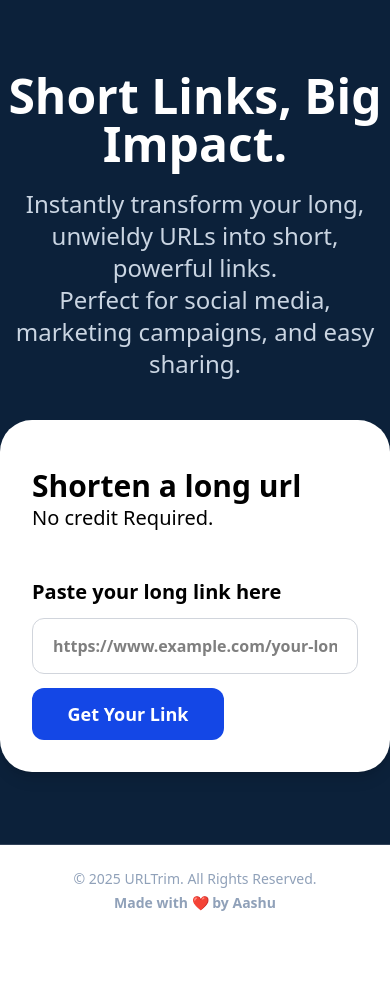
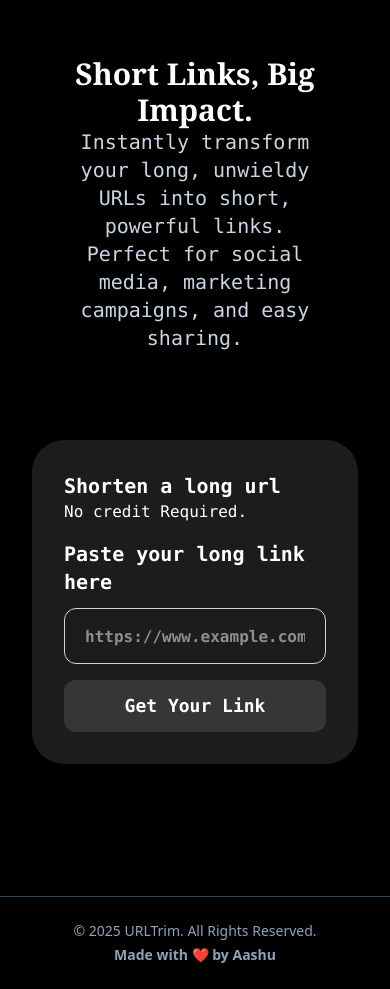
Before and after one commit to TheDevAashu/URLTrime, a React (Vite) app in the folder frontend/: page / in a window 390 px wide. Before the commit the page ends 937 px from the top, so only its background shows below. Built offline with nearby package versions, Linux system fonts and the light colour scheme.

Commit message:
Responsive ui and layout changes

```diff
--- a/frontend/src/App.css
+++ b/frontend/src/App.css
@@ -1,5 +1,8 @@
 @import "tailwindcss";
 @theme {
 
-  --color-bglanding:  #0c213a;
+  --color-bgBlack:  #000000;
+  --color-bgCardBlack:  #1C1C1C;
+  --color-darkGrey:  #363636;
+  --color-lightGrey:  #2C2C2C;
 }
--- a/frontend/src/App.jsx
+++ b/frontend/src/App.jsx
@@ -4,12 +4,11 @@ import { LandingPage } from "./components/LandingPage";
 
 function App() {
   return (
-    <>
-
+    <div className="bg-bgBlack">
      <LandingPage />
 
       <Footer />
-    </>
+    </div>
   );
 }
 
--- a/frontend/src/components/Card.jsx
+++ b/frontend/src/components/Card.jsx
@@ -1,4 +1,5 @@
 import React, { useState } from "react";
+import { BACKEND_URL } from "../utils/constants";
 
 export const Card = () => {
   const [formData, setData] = useState({});
@@ -13,13 +14,13 @@ export const Card = () => {
       return false;
     }
   };
-  const handleSubmit = async (e) => {
-    e.preventDefault();
-    console.log(formData);
+  const handleSubmit = async () => {
+    console.log("dffh");
+
     if (!checkValidUrl(formData.url)) return;
 
     try {
-      const res = await fetch("http://localhost:5000/shorten", {
+      const res = await fetch(`${BACKEND_URL}/shorten`, {
         method: "POST",
         headers: {
           "Content-Type": "application/json",
@@ -46,32 +47,36 @@ export const Card = () => {
     setMode(false);
   };
   return (
-    <div className="bg-white w-full max-w-4xl h-auto rounded-4xl p-8 shadow-lg">
-      <form className=" flex flex-col gap-3.5" onSubmit={handleSubmit}>
-        <div className="b mt-4">
-          <h1 className="text-3xl font-bold">Shorten a long url</h1>
-          <h1 className="text-xl">No credit Required.</h1>
+    <div className=" w-full h-auto  p-8 font-mono flex   justify-center">
+      <div className="bg-bgCardBlack text-white p-8 rounded-4xl w-full max-w-2xl grid grid-cols-1 gap-4  ">
+        <div className=" ">
+          <h1 className="sm:text-3xl text-xl font-bold">Shorten a long url</h1>
+          <h1 className="sm:text-xl ">No credit Required.</h1>
         </div>
-        <div className="mt-8">
+        <div className="">
           {mode ? (
             <>
-              <div className="bg-white rounded-xl  ">
-                <h1 className="text-xl font-bold text-gray-800 mb-4">
+              <div className=" rounded-xl  ">
+                <p className="sm:text-2xl text-md font-bold  mb-4">
                   Your shorter link is here
-                </h1>
+                </p>
 
-                <div className="flex items-center space-x-3">
+                <div className="grid sm:grid-cols-12 grid-cols-1 gap-2  space-x-3">
                   <input
                     // ref={inputRef}
                     type="text"
                     value={formData.url}
                     readOnly
-                    className="w-full px-5 py-4 border border-gray-300 rounded-xl font-semibold text-gray-700 bg-gray-50 focus:outline-none focus:ring-2 focus:ring-blue-500 hover:bg-gray-100 hover:border-gray-700"
+                    className="w-full px-5
+                    sm:col-span-10
+                    py-4 border
+                     border-gray-300 rounded-xl font-semibold   focus:outline-none focus:ring-3"
                   />
                   <button
                     onClick={copyToClipboard}
-                    className="bg-blue-700 text-white p-3 rounded-xl w-[12rem]
-          hover:bg-black hover:cursor-pointer"
+                    className="bg-darkGrey text-white p-3
+                       sm:col-span-2
+                    rounded-xl  hover:bg-lightGrey hover:cursor-pointer"
                   >
                     copy
                   </button>
@@ -84,7 +89,7 @@ export const Card = () => {
               <input
                 type="text "
                 className="border border-gray-300 w-full rounded-xl h-14 mt-3 px-5 font-semibold
-             hover:bg-gray-100 hover:border-gray-700 "
+              hover:border-gray-700 focus:outline-none  focus:ring-2 "
                 placeholder="https://www.example.com/your-long-url"
                 onChange={(e) => setData({ ...formData, url: e.target.value })}
                 value={formData.url}
@@ -92,27 +97,29 @@ export const Card = () => {
             </>
           )}
         </div>
-        <div className="">
+
         {mode ? (
-            <div className="flex gap-3.5">
+          <div className=" grid sm:grid-cols-12 grid-cols-1">
             <button
-                className="bg-blue-700 text-white p-3 rounded-xl w-[12rem]
-          hover:bg-black hover:cursor-pointer"
+              className="bg-darkGrey  sm:col-span-5 col-span-1 text-white  px-6 py-3 rounded-xl
+          hover:bg-lightGrey hover:cursor-pointer self-start"
               onClick={handleClear}
             >
               <span className="text-lg font-semibold">Shorten New Link</span>
             </button>
           </div>
         ) : (
+           <div className=" grid sm:grid-cols-12 grid-cols-1">
             <button
-              className="bg-blue-700 text-white p-3 rounded-xl w-[12rem]
-          hover:bg-black hover:cursor-pointer"
+              className="bg-darkGrey  sm:col-span-4  text-white px-6 py-3  rounded-xl
+          hover:bg-lightGrey hover:cursor-pointer  self-start"
+              onClick={() => handleSubmit()}
             >
               <span className="text-lg font-semibold">Get Your Link</span>
             </button>
+          </div>
         )}
       </div>
-      </form>
     </div>
   );
 };
--- a/frontend/src/components/Footer.jsx
+++ b/frontend/src/components/Footer.jsx
@@ -4,7 +4,7 @@ const Footer = () => {
   const currentYear = new Date().getFullYear();
 
   return (
-    <footer className="w-full border-t border-slate-700 py-6">
+    <footer className="w-full border-t border-slate-700 py-6 mt-25">
       <div className="text-center text-slate-400 text-sm">
         <p>&copy; {currentYear} URLTrim. All Rights Reserved.</p>
         <p className="mt-1 font-bold">Made with ❤️ by Aashu</p>
--- a/frontend/src/components/LandingPage.jsx
+++ b/frontend/src/components/LandingPage.jsx
@@ -3,18 +3,19 @@ import { Card } from "./Card";
 
 export const LandingPage = () => {
   return (
-    <div className="bg-bglanding h-screen w-full flex flex-col items-center justify-center gap-10">
-      <div className=" text-center  flex flex-col items-center gap-5">
-        <h2 className="text-white text-5xl font-extrabold">
+    <div className="  w-full grid sm:grid-cols-1">
+      <div className=" text-center  flex flex-col items-center  p-14">
+        <h2 className="text-white sm:text-6xl text-3xl font-extrabold font-serif">
           Short Links, Big Impact.
         </h2>
 
-        <p className="text-slate-300 text-2xl max-w-6xl">
+        <p className="text-slate-300 sm:text-2xl text-xl max-w-6xl font-mono">
           Instantly transform your long, unwieldy URLs into short, powerful
           links.
           <br />
           Perfect for social media, marketing campaigns, and easy sharing.
         </p>
+
       </div>
       <Card />
     </div>
--- /dev/null
+++ b/frontend/src/utils/constants.js
@@ -0,0 +1 @@
+export const BACKEND_URL="http://localhost:5000"
```
Also changed, not shown: 1 other file (tests, documents, lock files or other folders). Lines whose indentation alone changed are shown as unchanged.
